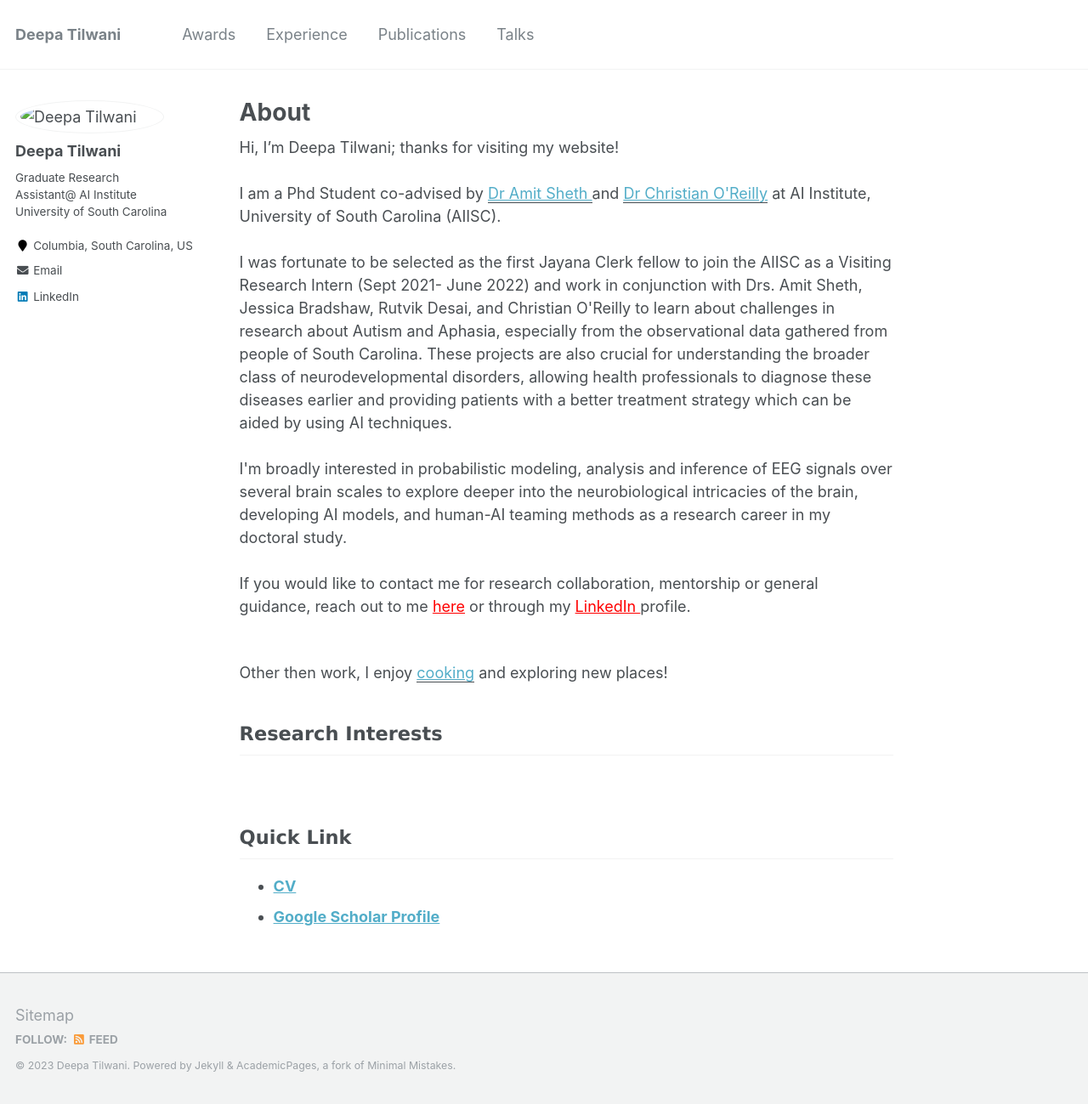
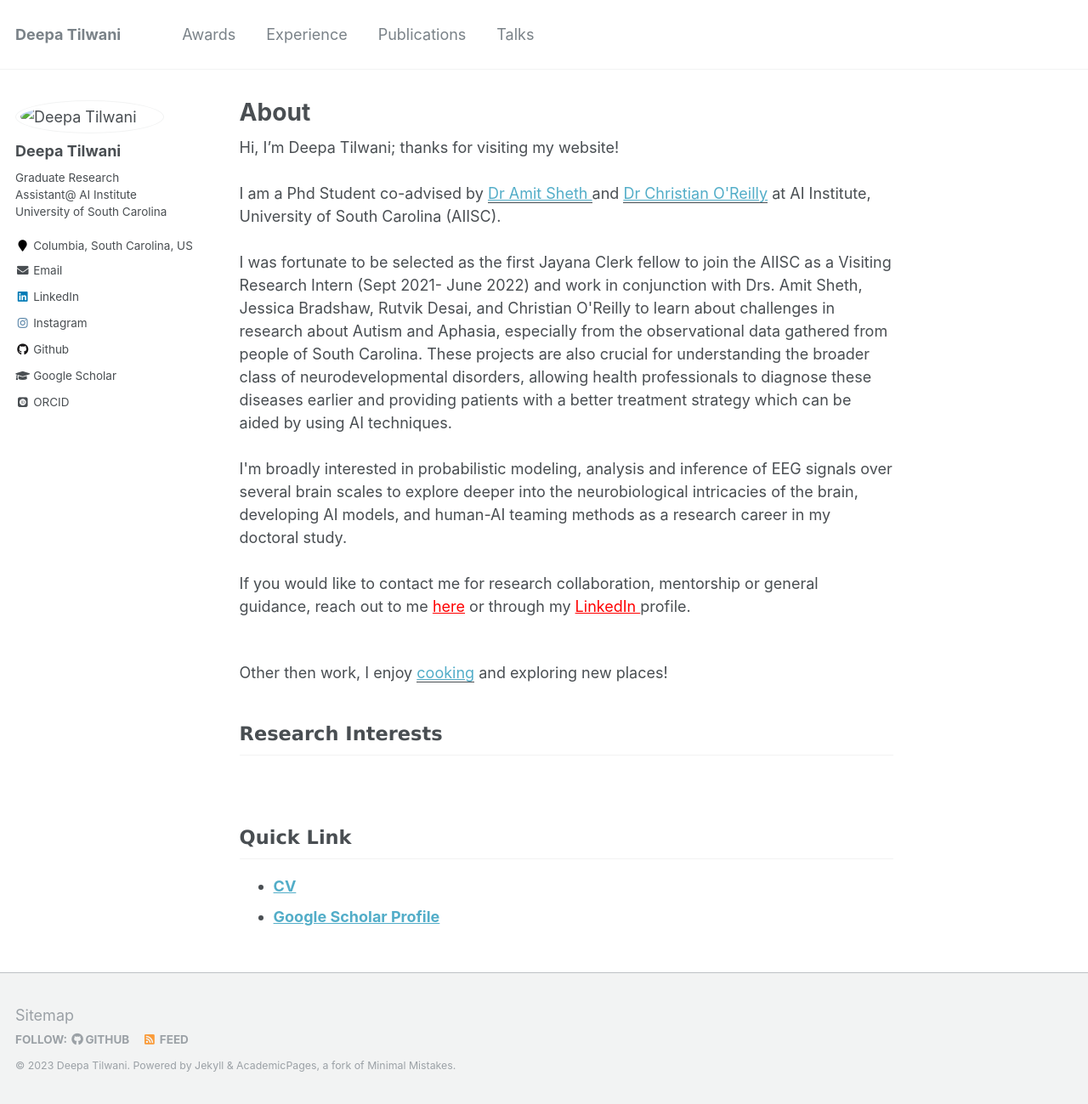
Before and after one commit to Deepa-Tilwani/deepa-tilwani.github.io, a Jekyll site: the page built from index.html, in a window 1280 px wide and 1299 px high. Shown: the whole window at 85% size. Built offline with Jekyll 4.4.1, drawn with Linux system fonts in a browser that asks for light colours; some web fonts are replaced; some of the changed lines change nothing that is shown.

Commit message:
Update _config.yml

```diff
--- a/_config.yml
+++ b/_config.yml
@@ -14,7 +14,7 @@ description              : &description "personal description"
 url                      : "https://deepa-tilwani.github.io" # the base hostname & protocol for your site e.g. "https://mmistakes.github.io"
 baseurl                  : "" # the subpath of your site, e.g. "/blog"
 repository               : "Deepa-Tilwani/deepa-tilwani.github.io"
-teaser                   : "images/deepa_github.jpg" # filename of teaser fallback teaser image placed in /images/, .e.g. "500x300.png"
+teaser                   : "deepa_github.jpg" # filename of teaser fallback teaser image placed in /images/, .e.g. "500x300.png"
 breadcrumbs              : false # true, false (default)
 words_per_minute         : 160
 future                   : true
@@ -85,24 +85,17 @@ author:
   bio              : "Graduate Research Assistant@ AI Institute University of South Carolina  "
   location         : "Columbia, South Carolina, US"
   email            : "dtilwani@mailbox.sc.edu"
-  links:
-    - label: "Email"
-      icon: "fas fa-fw fa-envelope-square"
-      url: mailto:dtilwani@mailbox.sc.edu
-    - label: "GitHub"
-      icon: "fab fa-fw fa-github"
-      url: "https://github.com/Deepa-Tilwani"
-    - label: "Instagram"
-      icon: "fab fa-fw fa-instagram"
-      url: "https://instagram.com/food_full_living?igshid=ZjA0NjI3M2I="
+
+  github           : https://github.com/Deepa-Tilwani
+
   impactstory      : #"https://profiles.impactstory.org/u/xxxx-xxxx-xxxx-xxxx"
   lastfm           :
   linkedin         : "https://www.linkedin.com/in/deepa-tilwani-b758551a0/"
-  orcid            :
+  orcid            : "https://orcid.org/0000-0002-0154-8946"
   pinterest        :
   soundcloud       :
   stackoverflow    : # http://stackoverflow.com/users/123456/username
-  steam            :
+  instagram        : "https://instagram.com/food_full_living?igshid=ZjA0NjI3M2I="
   tumblr           :
   twitter          :
   vine             :
@@ -110,6 +103,8 @@ author:
   xing             :
   youtube          :
   wikipedia        :
+  googlescholar    : "https://scholar.google.com/citations?user=jpS1zA4AAAAJ&hl=en#d=gs_hdr_drw&t=1692408251421"
+
 
 
 # Reading Files
```
